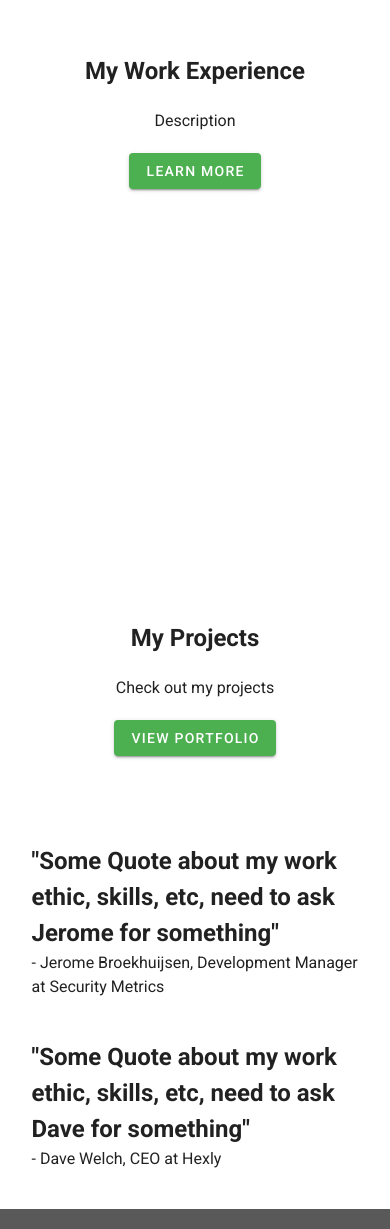
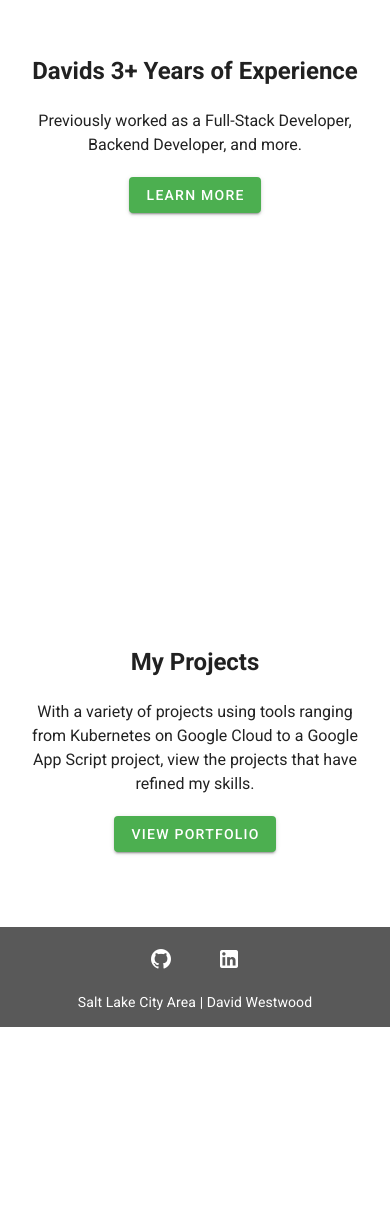
Before and after one commit to david3214/resume-website, a Vue app: page / in a window 390 px wide. Shown: the part 766-1995 px from the top of the page. After the commit the page ends 1793 px from the top, so only its background shows below. Built offline with nearby package versions, Linux system fonts and the light colour scheme.

Commit message:
Updated Home page for production. (Hid work quotes until I get them)

```diff
--- a/src/components/WorkExperience.vue
+++ b/src/components/WorkExperience.vue
@@ -6,7 +6,7 @@
           <v-card-text class='mt-n5 year' align='center'>{{year}}</v-card-text>
         </v-col>
         <v-col cols='12' sm='8'>
-          <v-card-text class='positionTitle pb-n4' v-html="jobTitle">{{jobTitle}}</v-card-text>
+          <v-card-text class='positionTitle pb-n4' v-html="jTitle">{{jTitle}}</v-card-text>
           <v-card-text class='companyTitle'>{{company}}</v-card-text>
           <ul class='ml-5'>
             <li v-for="item in descriptions" :key='item' class='descriptionList'>
@@ -26,8 +26,13 @@ export default {
     }
   },
   created(){
-    if(this.$props?.jobTitle.includes('(Intern)'))
-      this.$props.jobTitle = this.$props.jobTitle.replace('(Intern)', '<p class="internText">(Intern)</p>')
+  },
+  computed: {
+    jTitle() {
+      if(this.$props?.jobTitle.includes('(Intern)'))
+        return this.$props.jobTitle.replace('(Intern)', '<p class="internText">(Intern)</p>')
+      return this.$props.jobTitle
+    }
   }
 }
 </script>
--- a/src/views/Home.vue
+++ b/src/views/Home.vue
@@ -14,19 +14,19 @@
   <PictureQuote
     src="dev-photo.jpeg"
     :leftImg='true'
-    description='Description'
-    title='My Work Experience'
+    description='Previously worked as a Full-Stack Developer, Backend Developer, and more.'
+    title='Davids 3+ Years of Experience'
     btnText="Learn More"
     destination='/resume'/>
   <PictureQuote
     src="Top Desk.jpg"
     :leftImg='false'
-    description='Check out my projects'
+    description='With a variety of projects using tools ranging from Kubernetes on Google Cloud to a Google App Script project, view the projects that have refined my skills.'
     title='My Projects'
     btnText='View Portfolio'
     destination='/portfolio'
     />
-    <v-row class='quoteRow'>
+    <v-row v-if='false' class='quoteRow'>
       <v-col cols='12' sm='6'>
         <h2>"Some Quote about my work ethic, skills, etc, need to ask Jerome for something"</h2>
         <p>- Jerome Broekhuijsen, Development Manager at Security Metrics</p>
--- a/src/views/Portfolio.vue
+++ b/src/views/Portfolio.vue
@@ -102,7 +102,9 @@ h1 {
 }
 
 .description {
-  font-size: 1rem;
+  font-size: clamp(1.1rem, 1.5vw, 2rem);
+  line-height: 30px;
+  font-weight: 300;
 }
 
 .v-card {
```
